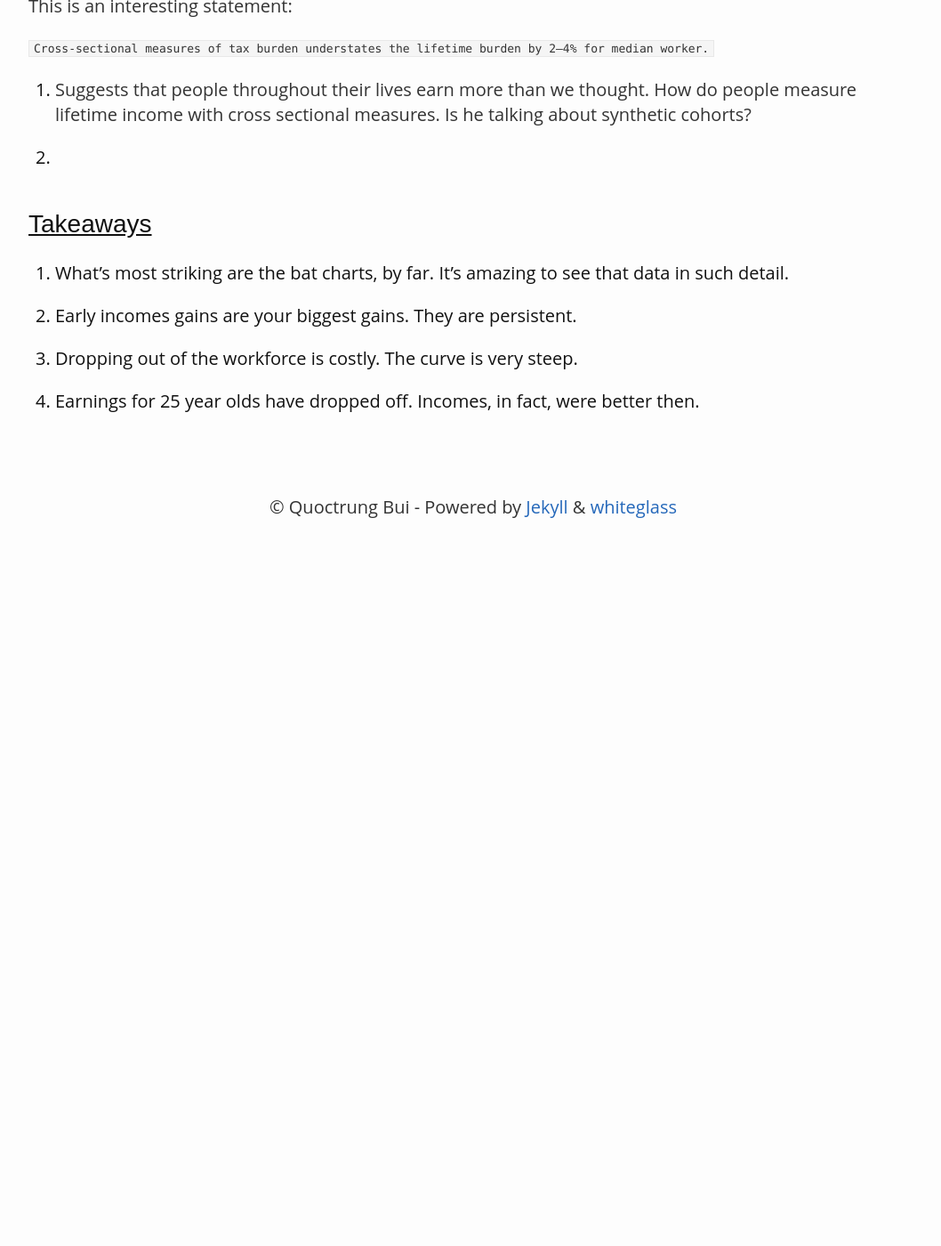
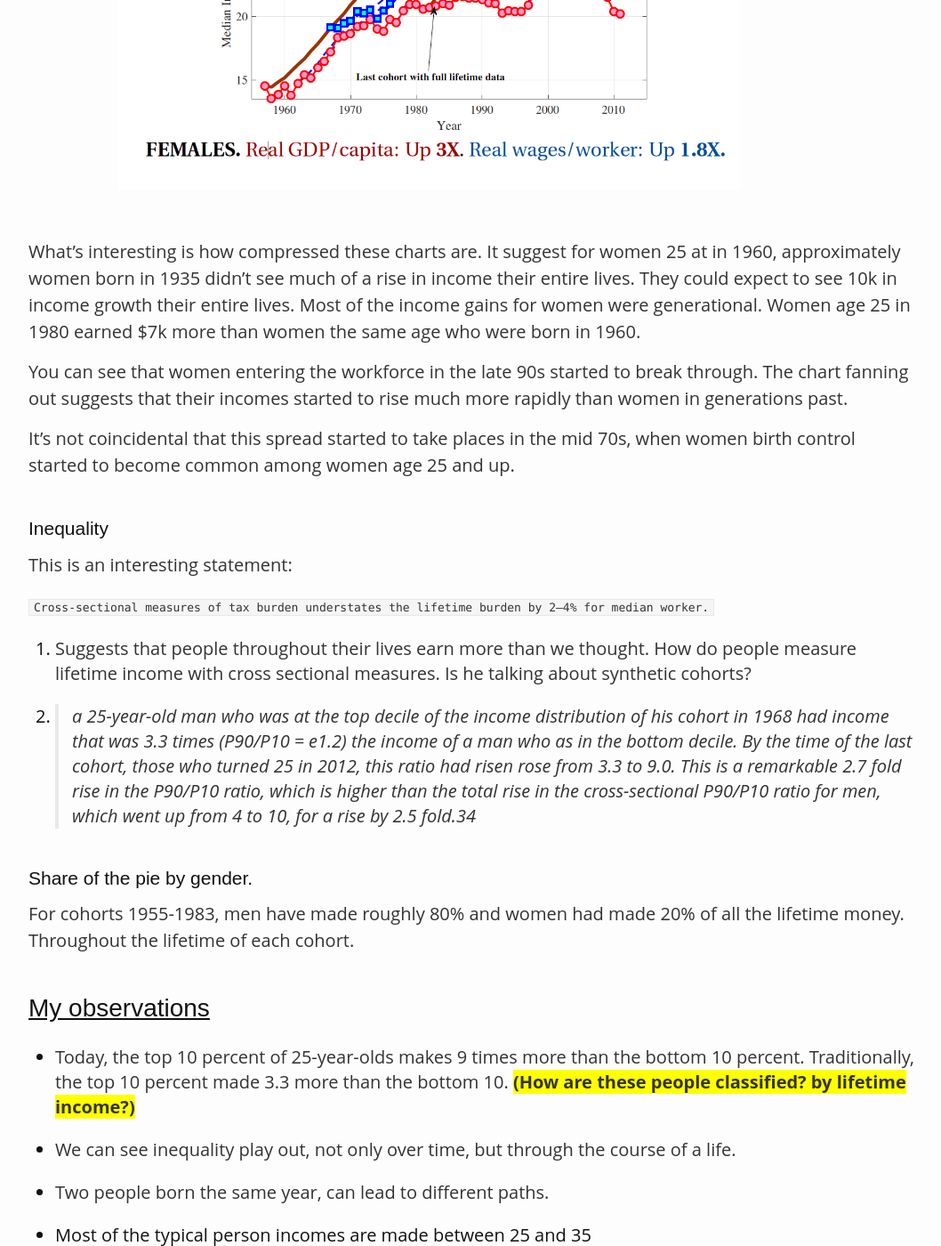
Before and after one commit to qdinhbui2/policy-notebooks, a Jekyll site: the page built from _posts/2017-03-15-notes-for-lifecycle-income.md, in a window 1280 px wide and 1400 px high, scrolled down 4754 px. Shown: the whole window at 89% size, without its empty margins (108-1166 px from the left). Built offline with Jekyll 4.4.1, drawn with Linux system fonts in a browser that asks for light colours; before the commit the page ends 5384 px from its top, so only the background shows below that; some of the changed text lies outside the part shown.

Commit message:
life time

````diff
--- a/_includes/fonts.html
+++ b/_includes/fonts.html
@@ -1,6 +1,6 @@
 <script type="text/javascript">
   WebFontConfig = {
-    google: { families: [ 'Bitter:400,700,400italic:latin', "Open+Sans:400" ] }
+    google: { families: [ 'Bitter:400,700,400italic:latin', "Open+Sans:200,400,900" ] }
   };
   (function() {
     var wf = document.createElement('script');
--- a/_posts/2017-03-15-notes-for-lifecycle-income.md
+++ b/_posts/2017-03-15-notes-for-lifecycle-income.md
@@ -32,27 +32,35 @@ Q3: Howmuch has lifetime inequality changed since the 1950s ?
 
 Two samples:
 
-– Sample 0: All U.S. born individuals with an SSN between ages 25 and 55 (alive).
+- Social Security Administration records
+
+- 57 years of data.
+
+– Sample 0: All U.S. born individuals with an SSN between ages 25 and 55 (alive). Youngest full cohort turned 55 in 2013.
 
 – Baseline sample: Individuals with: Y Ymin = $1650£31 (in 2012 dollars) and oe have non-trivial income (exceeding Ymin) in 15 out of 31 years
 
-What does Cross sectional mean? Lifetime/Cross-sectional calculation is inteesting. Lifetime inequality for 90/10 is almost twice that when you look cross sectionally.
+- Uses a 1% sample of the SSA master file. Fitered for commerce and industry. Represents roughly 70% of private sector employment in 20014.
+
+- No discounting applied
 
 ### Not Working
 Lots of people are not working. What can't the CPS tell us that this data tell us? Data show that nearly 27 percent of people who make more than 10k work less than 20 years in their lives.
 
 ![notworking]({{site.baseurl}}/imgs/notworking.png)
 
-
 Not working has real costs. And the curve is very steep. Not working 6 years on average costs people $30k annually.
 
 ![notworking]({{site.baseurl}}/imgs/notworking-costs.png)
 
-### Lifetime Income Has Fallen
+### For most men, lifetime Income Has Fallen
 
 ```Lifetime income == 1/31 * sum(income from age 25-55).```
 
-Found that income has fallen. Why? Perhaps cohorts born after 1970s spend more of their working lives during the slow growth years of 2000 and the Great Recession.
+> Perhaps more strikingly, more than three-quarters of men have experienced no rise in their lifetime income, despite the fact that the U.S. economy has grown by more than 30% during this time.
+
+Caveat:
+>  Our data set does not contain individual-level information on non-wage benefits, but we use the NIPAs to obtain an upper bound on the growth of such benefits. Incorporating the growth in these benefits mitigates but does not overturn the results.
 
 ![men]({{site.baseurl}}/imgs/batchart-men.png)
 
@@ -64,6 +72,15 @@ So if you made a lot relative to other cohorts when you were 25, those gains wil
 
 I think the worthy frame here is the average joe. While Bill Gates or coding academy graduates may go from making very little money to alot of money, income in a bland, normal job is more graduated than that. Your earnings slowly accumulated.
 
+### The two periods of lifecycle income growth:
+
+1957-1967: Average lifetimes incomes grew 21.9%/ median grew 12.3%
+
+1967-1983: Average lifetimes incomes grew 1.5%/ median fell <1%
+
+Found that income has fallen. Why? Perhaps cohorts born after 1970s spend more of their working lives during the slow growth years of 2000 and the Great Recession.
+
+
 Now let's move on to women.
 
 ![women]({{site.baseurl}}/imgs/batchart-women.png)
@@ -74,6 +91,7 @@ You can see that women entering the workforce in the late 90s started to break t
 
 It's not coincidental that this spread started to take places in the mid 70s, when women birth control started to become common among women age 25 and up.
 
+### Inequality
 
 This is an interesting statement:
 
@@ -82,7 +100,25 @@ This is an interesting statement:
 1. Suggests that people throughout their lives earn more than we thought. How do people measure lifetime income with cross sectional measures. Is he talking about synthetic cohorts?
 
 2.
+> a 25-year-old man who was at the top decile of the income distribution of his cohort in 1968 had income that was 3.3 times (P90/P10 = e1.2) the income of a man who as in the bottom decile. By the time of the last cohort, those who turned 25 in 2012, this ratio had risen rose from 3.3 to 9.0. This is a remarkable 2.7 fold rise in the P90/P10 ratio, which is higher than the total rise in the cross-sectional P90/P10 ratio for men, which went up from 4 to 10, for a rise by 2.5 fold.34
 
+### Share of the pie by gender.
+
+For cohorts 1955-1983, men have made roughly 80% and women had made 20% of all the lifetime money. Throughout the lifetime of each cohort.
+
+## My observations
+
+* Today, the top 10 percent of 25-year-olds makes 9 times more than the bottom 10 percent. Traditionally, the top 10 percent made 3.3 more than the bottom 10. **(How are these people classified? by lifetime income?)**
+
+* We can see inequality play out, not only over time, but through the course of a life.
+
+* Two people born the same year, can lead to different paths.
+
+* Most of the typical person incomes are made between 25 and 35
+* Womens incomes in the 60s and 80s are largely dependent on when they entered the labor market.
+* Two interesting things happened. Starting in the 70s, the charts start to spread out. The spread is suggestive of careers developing (see Claudia Goldin/Francine Blau) and women using the pill (also Goldin)
+percent.
+* Incomes for young men have dropped off for young men, but they have held for women.
 
 ## Takeaways
 
--- a/_sass/whiteglass/_base.scss
+++ b/_sass/whiteglass/_base.scss
@@ -41,7 +41,10 @@ ul, ol, dl, figure,
   margin-bottom: $spacing-unit / 2;
 }
 
+strong {
+  background-color: yellow;
 
+}
 
 /**
  * Images
````
Also changed, not shown: _posts/2017-03-17-job-training.md (added, +24 -0 lines), _posts/2017-03-17-middle-class.md (added, +23 -0 lines), _posts/2017-03-17-money-supply.md (added, +42 -0 lines), _posts/2017-03-17-offshoring.md (added, +44 -0 lines).
